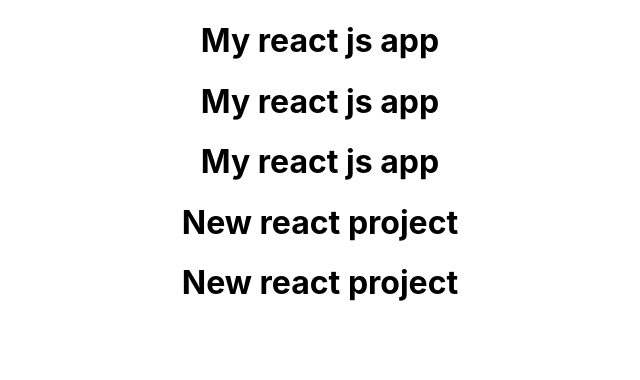
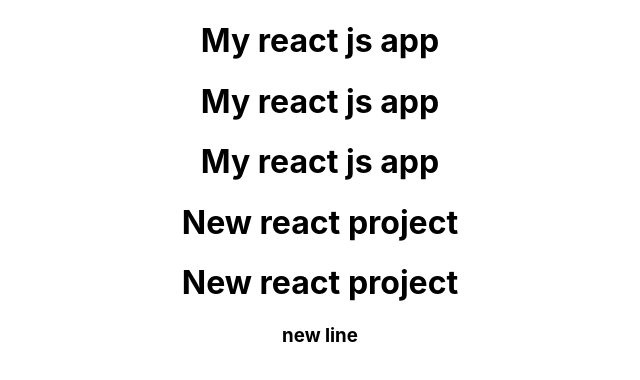
Before and after one commit to anukeerthanatechno/React_project, a React (Create React App) app: page / in a window 1280 px wide. Shown: the top 380 px of the page, without its empty margins (320-960 px from the left). Built offline with nearby package versions, Linux system fonts and the light colour scheme.

Commit message:
Update App.js

```diff
--- a/src/App.js
+++ b/src/App.js
@@ -9,6 +9,7 @@ function App() {
       <h1>My react js app</h1>
       <h1>New react project</h1>
       <h1>New react project</h1>
+    <h3>new line</h3>
     </div>
   );
 }
```
